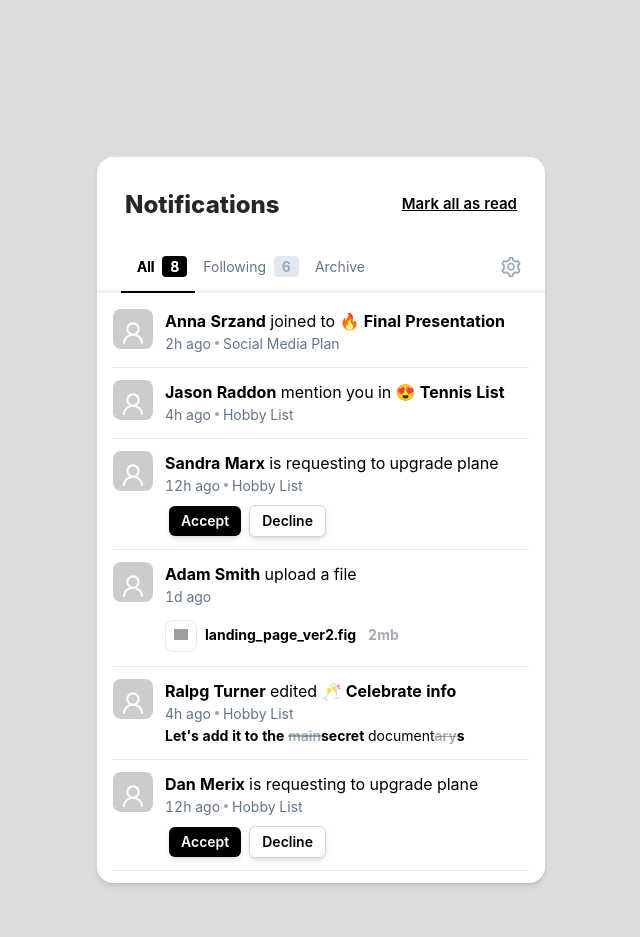
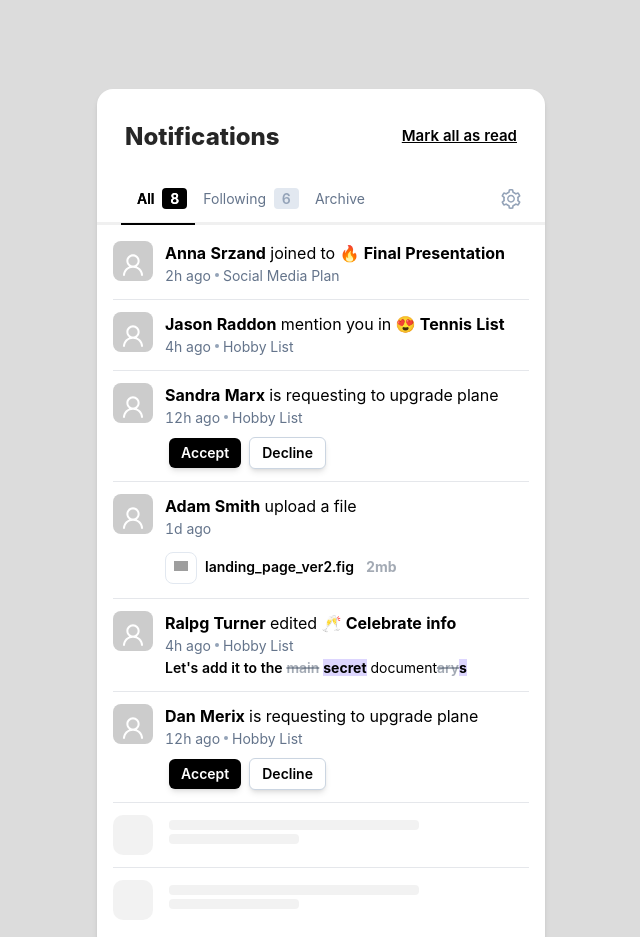
Before and after one commit to thara003/shiny-happiness, a Vue app: page / in a window 1280 px wide. Shown: the top 937 px of the page, without its empty margins (319-959 px from the left). Built offline with nearby package versions, Linux system fonts and the light colour scheme; grey boxes are pictures that could not be loaded.

Commit message:
add skeleton component

```diff
--- a/src/components/Body.vue
+++ b/src/components/Body.vue
@@ -1,18 +1,25 @@
 <template>
-    <div class="px-4">
+    <div class="px-4 mb-8">
         <div v-for="message in messages" v-bind:key="message.id">
             <Message :strong1="message.strong1" :text="message.text" :strong2="message.strong2"
-                :timeago="message.timeago" :listitem="message.listitem" :button="message.button" :upload="message.upload" :strike="message.strike"/>
+                :timeago="message.timeago" :listitem="message.listitem" :button="message.button"
+                :upload="message.upload" :strike="message.strike" />
             <hr class="my-3" />
         </div>
+        <Skeleton />
+        <hr class="my-3" />
+        <Skeleton />
     </div>
 </template>
 <script>
+import { defineComponent } from 'vue';
 import Message from './Message.vue';
-export default {
+import Skeleton from './Skeleton.vue';
+export default defineComponent ({
     components: {
-        Message,
-    },
+    Message,
+    Skeleton
+},
     data() {
         return {
             messages: [
@@ -73,5 +80,5 @@ export default {
     }
 
 
-};
+});
 </script>
--- /dev/null
+++ b/src/components/Skeleton.vue
@@ -0,0 +1,23 @@
+<template>
+    <a-skeleton :paragraph="{ rows: 1 , width:130}" :title="{width: 250}" :avatar="{shape: 'square'}"/>
+</template>
+<style>
+.ant-skeleton-header .ant-skeleton-avatar-lg.ant-skeleton-avatar-square {
+    border-radius: 25% !important;
+}
+.ant-skeleton-content .ant-skeleton-title{
+    height: 10px !important;
+    margin-top: 5px !important;
+}
+.ant-skeleton-content .ant-skeleton-paragraph > li{
+    height: 10px !important;
+}
+.ant-skeleton-content .ant-skeleton-title + .ant-skeleton-paragraph{
+    margin-top: 4px !important;
+}
+</style>
+<script>
+export default {
+    name: 'Skeleton',
+}
+</script>
--- a/src/components/StrikeMess.vue
+++ b/src/components/StrikeMess.vue
@@ -1,11 +1,11 @@
 <template>
     <span>
-        <strong>Let's add it to the </strong>
+        <strong class="font-semibold">Let's add it to the </strong>
         <span class="line-through font-semibold text-slate-600/50 decoration-slate-600/50 decoration-2">main</span>
-        <strong>secret </strong>
+        <strong class="bg-violet-200 mx-1">secret</strong>
         <span>document</span>
-        <span class="line-through font-semibold text-slate-600/50">ary</span>
-        <strong>s</strong>
+        <span class="line-through font-semibold text-slate-600/50 decoration-slate-600/50 decoration-2">ary</span>
+        <strong class="bg-violet-200">s</strong>
     </span>
 </template>
 <script>
--- a/src/components/UploadMess.vue
+++ b/src/components/UploadMess.vue
@@ -3,7 +3,7 @@
         <div class="border rounded-lg border-slate-200 mt-3 p-2 h-8 w-8">
         <img src="https://cdn-icons-png.flaticon.com/512/5968/5968705.png" alt="avatar" class="object-scale-down" />
     </div>
-    <div class="m-2 mt-4"><strong class="font-bold">landing_page_ver2.fig</strong><span class="ml-3 font-bold text-slate-600/50">2mb</span></div>
+    <div class="m-2 mt-4"><strong class="font-semibold">landing_page_ver2.fig</strong><span class="ml-3 font-bold text-slate-600/50">2mb</span></div>
     </div>
 </template>
 <script>
```
